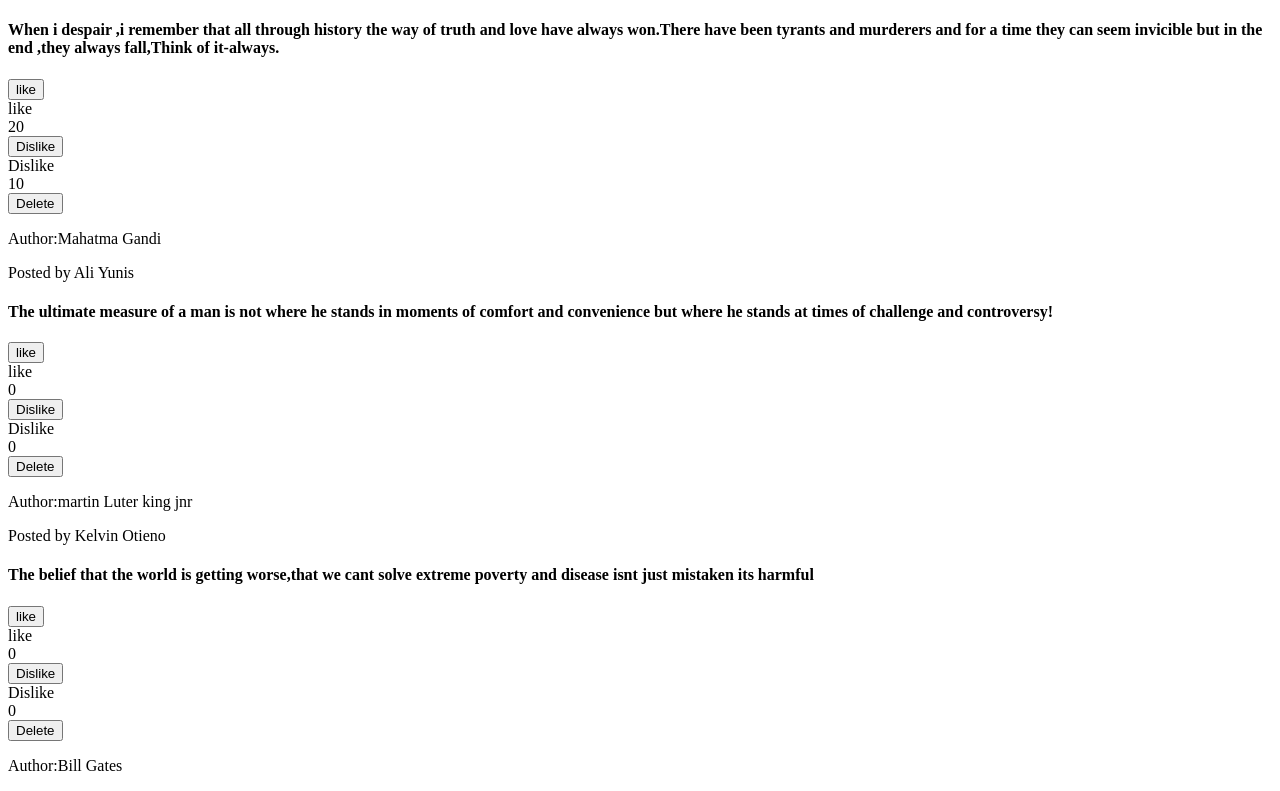
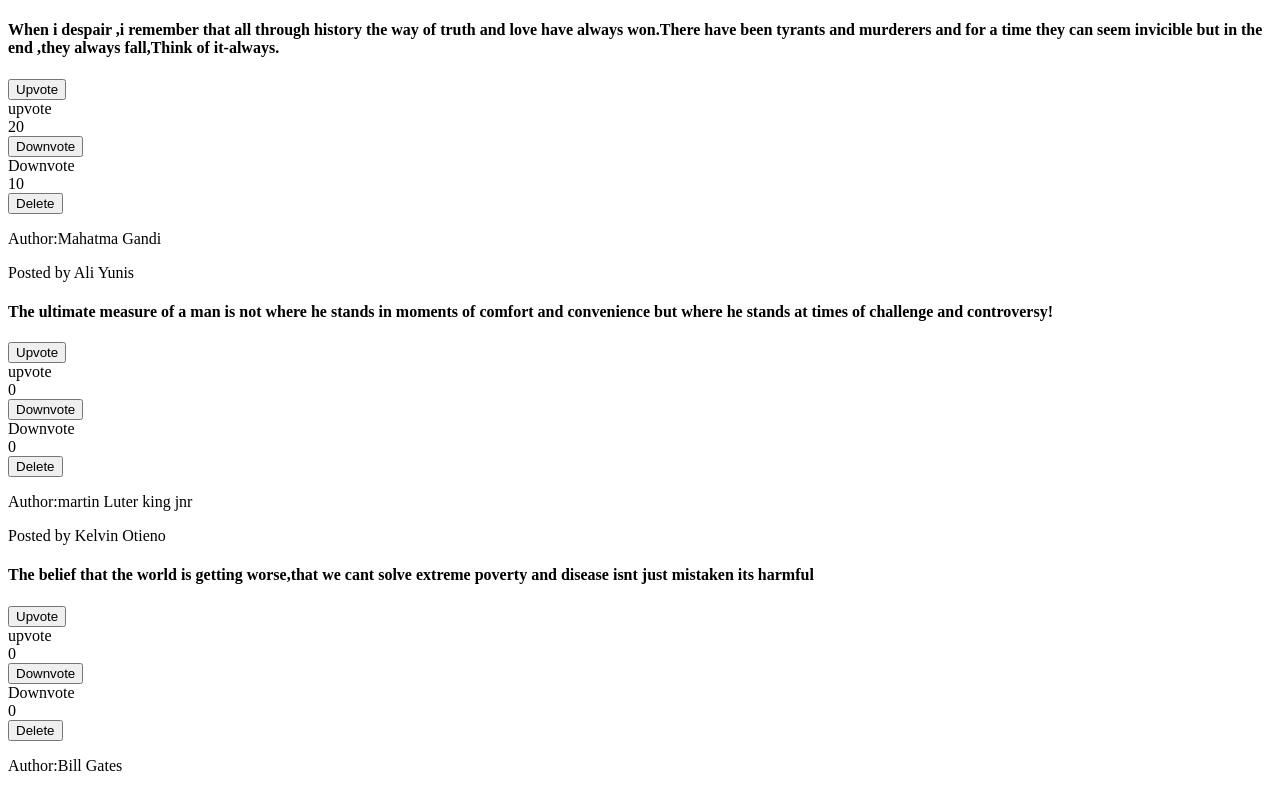
Before and after one commit to Maalim18/quotes-app, an Angular app: page / in a window 1280 px wide. Shown: the top 791 px of the page. Built offline with nearby package versions, Linux system fonts and the light colour scheme.

Commit message:
change from like to upvote

```diff
--- a/src/app/quote-detail/quote-detail.component.html
+++ b/src/app/quote-detail/quote-detail.component.html
@@ -1,8 +1,8 @@
 <div class="votes">
-    <button (click)='upvote()'>like</button>
-    <div>like<br>{{quoty.upvote}}</div>
-    <button (click)='downvote()'>Dislike</button>
-    <div id="downVote">Dislike<br>{{quoty.downvote}}</div>
+    <button (click)='upvote()'>Upvote</button>
+    <div>upvote<br>{{quoty.upvote}}</div>
+    <button (click)='downvote()'>Downvote</button>
+    <div id="downVote">Downvote<br>{{quoty.downvote}}</div>
     <button (click)='deleteQuote(true)'>Delete</button>
   </div>
   <p >Author:{{quoty.author}}</p>
```
